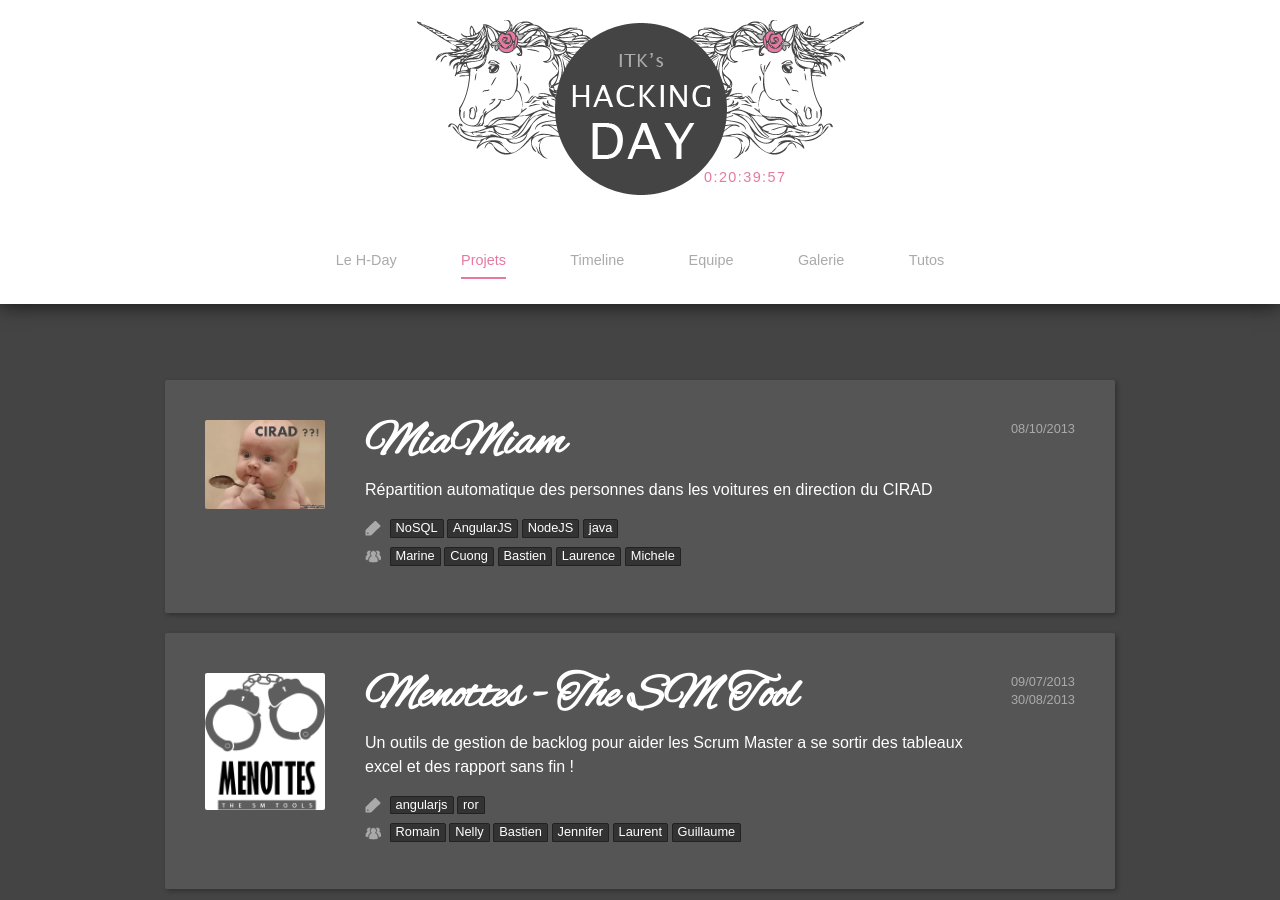
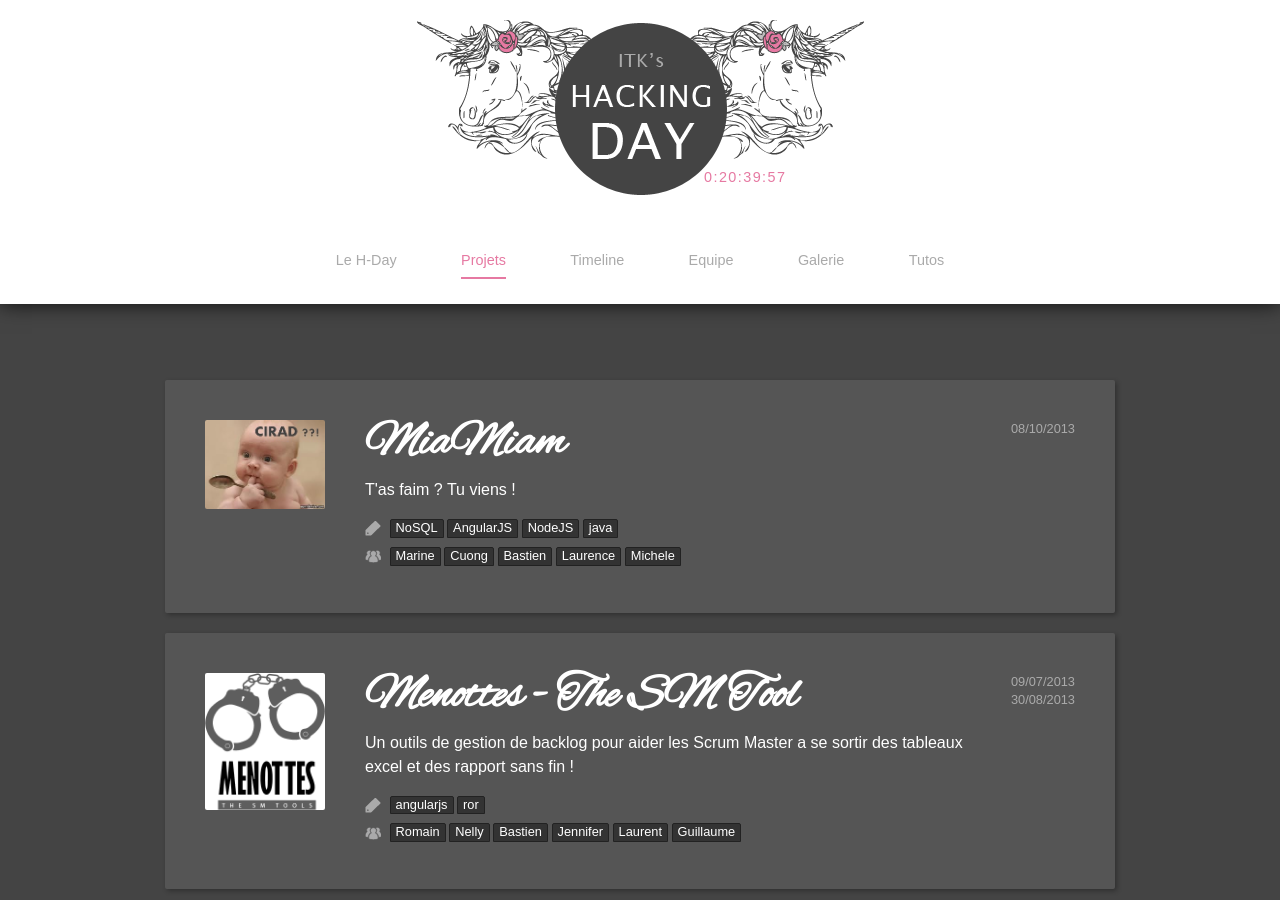
Before and after one commit to melanie-konig/site-h-day, a Jekyll site: the page built from projets.html, in a window 1280 px wide and 900 px high. Built offline with Jekyll 4.4.1, drawn with Linux system fonts in a browser that asks for light colours.

Commit message:
Update 2013-10-07-MiaMiam.md

```diff
--- a/_posts/projets/2013-10-07-MiaMiam.md
+++ b/_posts/projets/2013-10-07-MiaMiam.md
@@ -3,12 +3,12 @@ layout: projet-detail
 nom_unique: MiaMiam
 titre: MiaMiam
 images: [images/projets/miamiam/defaultMiaMiam.jpg, images/projets/miamiam/maquetteMiaMiam1.png, images/projets/miamiam/maquetteMiaMiam2.png, images/projets/miamiam/maquetteMiaMiam3.png]
-description: "Répartition automatique des personnes dans les voitures en direction du CIRAD"
+description: "T'as faim ? Tu viens !"
 technos: [NoSQL, AngularJS, NodeJS, java ]
 dates: [08/10/2013]
-equipe: [Marine, Cuong, Bastien, Laurence, Michele, TenAn]
+equipe: [Marine, Cuong, Bastien, Laurence, Michele, Thien An]
 categories: [projets]
 urlSources: "https://github.com/ITKWeb/MiaMiam"
 ---
 
-http://itkweb.github.io/MiaMiam/
+<A HREF="http://itkweb.github.io/MiaMiam/">Description trop belle</A>
```
